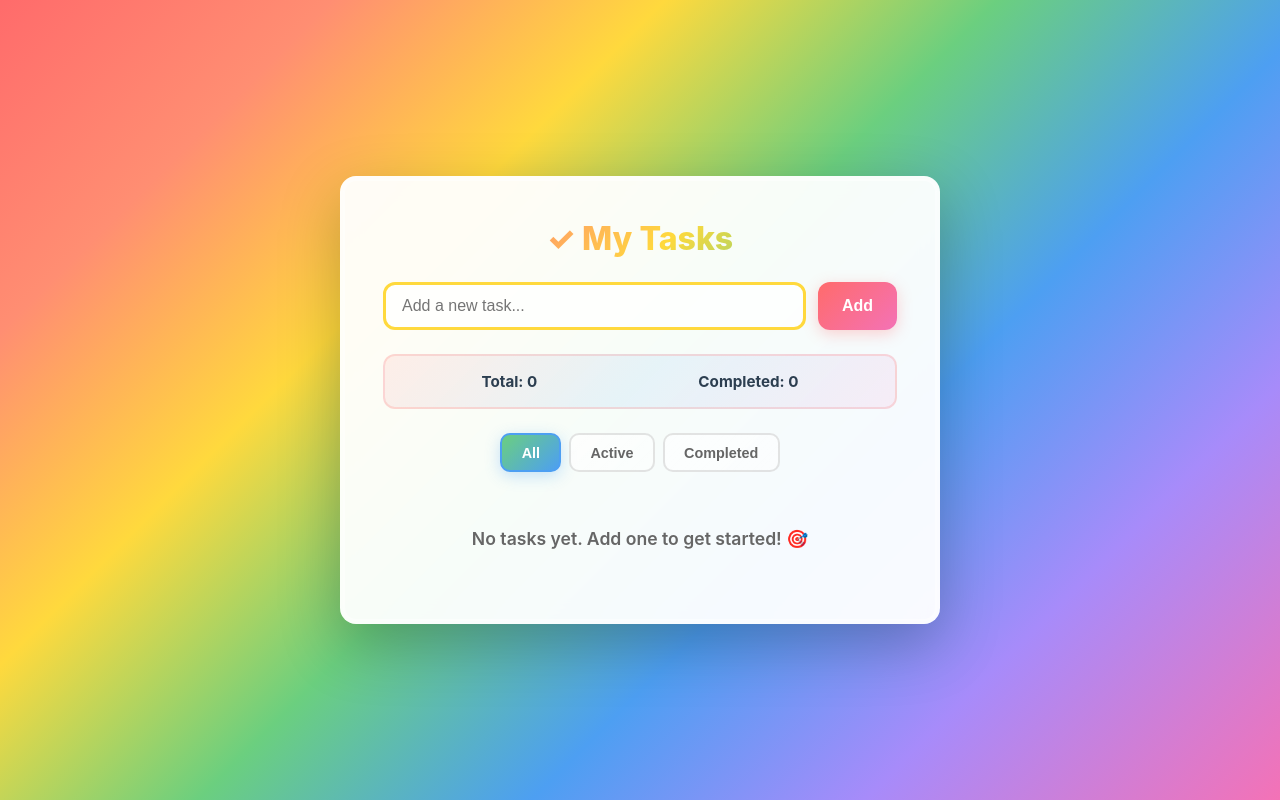
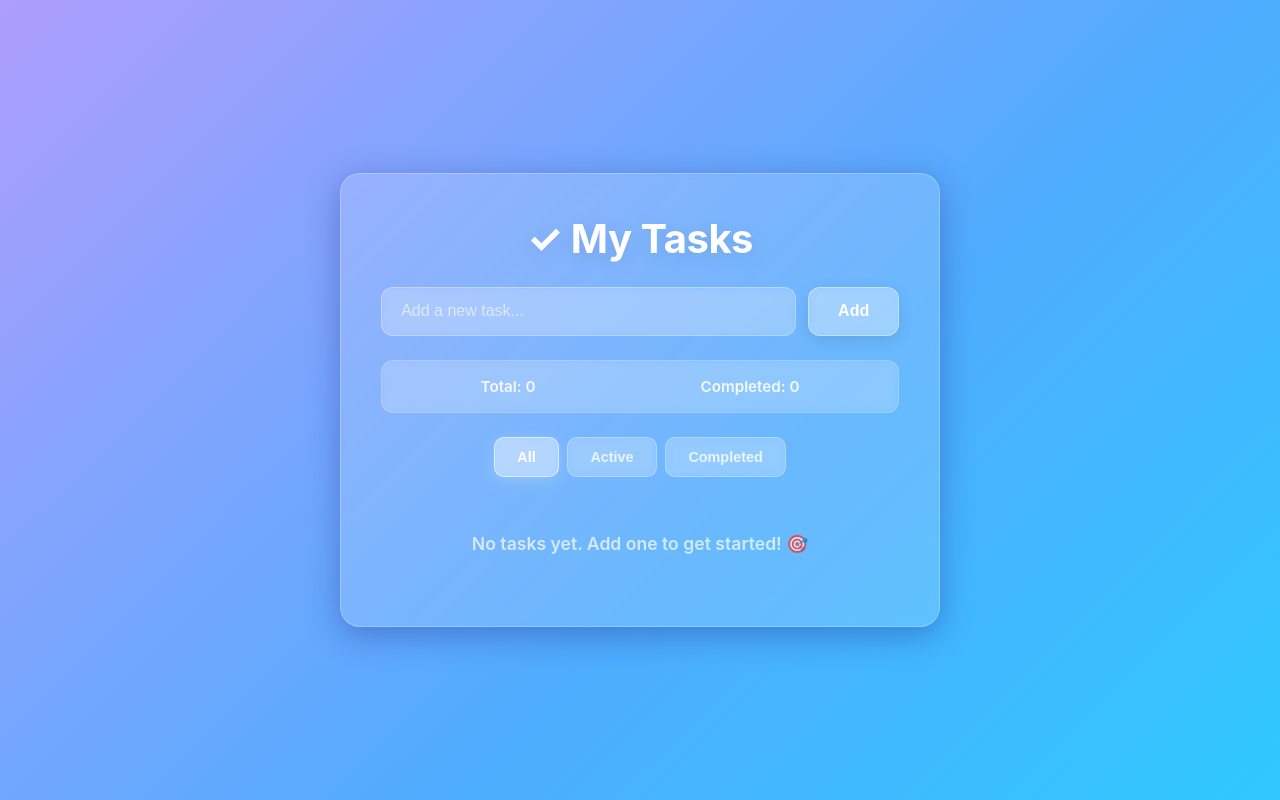
Before and after one commit to lintworkspace/collab-b1fc56e6, a Flask app: page / in a window 1280 px wide. Run offline with Flask 3, Linux system fonts and the light colour scheme; data that the repository does not hold is empty.

Commit message:
Update styling to glassmorphic design with frosted glass effects

```diff
--- a/static/style.css
+++ b/static/style.css
@@ -7,13 +7,21 @@
 
 body {
     font-family: -apple-system, BlinkMacSystemFont, 'Segoe UI', Roboto, Oxygen, Ubuntu, sans-serif;
-    background: linear-gradient(135deg, #ff6b6b 0%, #ff8e72 16%, #ffd93d 32%, #6bcf7f 48%, #4d9ff2 64%, #a78bfa 80%, #f472b6 100%);
+    background: linear-gradient(135deg, #667eea 0%, #764ba2 25%, #f093fb 50%, #4facfe 75%, #00f2fe 100%);
     background-attachment: fixed;
+    background-size: 400% 400%;
+    animation: gradientBg 15s ease infinite;
     min-height: 100vh;
     display: flex;
     align-items: center;
     justify-content: center;
     padding: 1rem;
+}
+
+@keyframes gradientBg {
+    0% { background-position: 0% 50%; }
+    50% { background-position: 100% 50%; }
+    100% { background-position: 0% 50%; }
 }
 
 .container {
@@ -25,26 +33,24 @@ body {
 }
 
 .todo-wrapper {
-    background: rgba(255, 255, 255, 0.95);
+    background: rgba(255, 255, 255, 0.15);
     padding: 2.5rem;
-    border-radius: 16px;
-    box-shadow: 0 20px 60px rgba(0, 0, 0, 0.25), inset 0 0 0 2px rgba(255, 255, 255, 0.5);
+    border-radius: 20px;
+    box-shadow: 0 8px 32px rgba(31, 38, 135, 0.37);
     width: 100%;
-    border: 3px solid rgba(255, 255, 255, 0.3);
-    backdrop-filter: blur(10px);
+    border: 1.5px solid rgba(255, 255, 255, 0.25);
+    backdrop-filter: blur(4px);
+    -webkit-backdrop-filter: blur(4px);
 }
 
 h1 {
-    background: linear-gradient(135deg, #ff6b6b, #ff8e72, #ffd93d, #6bcf7f, #4d9ff2, #a78bfa, #f472b6);
-    background-size: 200% 200%;
-    -webkit-background-clip: text;
-    -webkit-text-fill-color: transparent;
-    background-clip: text;
+    color: white;
     margin-bottom: 1.5rem;
-    font-size: 2rem;
+    font-size: 2.5rem;
     text-align: center;
-    font-weight: 800;
-    animation: gradientShift 8s ease infinite;
+    font-weight: 700;
+    text-shadow: 0 4px 20px rgba(0, 0, 0, 0.1);
+    letter-spacing: -0.5px;
 }
 
 @keyframes gradientShift {
@@ -62,38 +68,48 @@ h1 {
 
 #todoInput {
     flex: 1;
-    padding: 0.75rem 1rem;
-    border: 3px solid #ffd93d;
+    padding: 0.9rem 1.2rem;
+    border: 1.5px solid rgba(255, 255, 255, 0.3);
     border-radius: 12px;
     font-size: 1rem;
     transition: all 0.3s ease;
-    background: rgba(255, 255, 255, 0.8);
+    background: rgba(255, 255, 255, 0.15);
+    backdrop-filter: blur(4px);
+    -webkit-backdrop-filter: blur(4px);
+    color: white;
+}
+
+#todoInput::placeholder {
+    color: rgba(255, 255, 255, 0.6);
 }
 
 #todoInput:focus {
     outline: none;
-    border-color: #4d9ff2;
-    box-shadow: 0 0 0 4px rgba(77, 159, 242, 0.2), 0 0 15px rgba(77, 159, 242, 0.3);
-    background: white;
+    border-color: rgba(255, 255, 255, 0.5);
+    background: rgba(255, 255, 255, 0.25);
+    box-shadow: 0 0 20px rgba(255, 255, 255, 0.2), inset 0 0 10px rgba(255, 255, 255, 0.1);
 }
 
 #addBtn {
-    padding: 0.75rem 1.5rem;
-    background: linear-gradient(135deg, #ff6b6b, #f472b6);
+    padding: 0.9rem 1.8rem;
+    background: rgba(255, 255, 255, 0.25);
     color: white;
-    border: none;
+    border: 1.5px solid rgba(255, 255, 255, 0.4);
     border-radius: 12px;
     font-size: 1rem;
-    font-weight: 700;
+    font-weight: 600;
     cursor: pointer;
     transition: all 0.3s ease;
-    box-shadow: 0 4px 15px rgba(255, 107, 107, 0.3);
+    box-shadow: 0 4px 15px rgba(0, 0, 0, 0.1);
+    backdrop-filter: blur(4px);
+    -webkit-backdrop-filter: blur(4px);
 }
 
 #addBtn:hover {
-    background: linear-gradient(135deg, #ff5252, #f060aa);
+    background: rgba(255, 255, 255, 0.35);
+    border-color: rgba(255, 255, 255, 0.6);
     transform: translateY(-2px);
-    box-shadow: 0 6px 20px rgba(255, 107, 107, 0.4);
+    box-shadow: 0 6px 20px rgba(0, 0, 0, 0.15);
 }
 
 #addBtn:active {
@@ -106,15 +122,17 @@ h1 {
     justify-content: space-around;
     margin-bottom: 1.5rem;
     padding: 1rem;
-    background: linear-gradient(135deg, rgba(255, 107, 107, 0.1), rgba(77, 159, 242, 0.1), rgba(244, 114, 182, 0.1));
+    background: rgba(255, 255, 255, 0.1);
     border-radius: 12px;
     font-size: 0.9rem;
-    border: 2px solid rgba(255, 107, 107, 0.2);
+    border: 1.5px solid rgba(255, 255, 255, 0.2);
+    backdrop-filter: blur(4px);
+    -webkit-backdrop-filter: blur(4px);
 }
 
 .stats span {
-    color: #2c3e50;
-    font-weight: 700;
+    color: rgba(255, 255, 255, 0.9);
+    font-weight: 600;
     font-size: 0.95rem;
 }
 
@@ -128,28 +146,30 @@ h1 {
 }
 
 .filter-btn {
-    padding: 0.6rem 1.2rem;
-    background: linear-gradient(135deg, rgba(255, 255, 255, 0.7), rgba(255, 255, 255, 0.5));
-    color: #666;
-    border: 2px solid rgba(200, 200, 200, 0.5);
+    padding: 0.7rem 1.4rem;
+    background: rgba(255, 255, 255, 0.15);
+    color: rgba(255, 255, 255, 0.8);
+    border: 1.5px solid rgba(255, 255, 255, 0.3);
     border-radius: 10px;
     cursor: pointer;
     font-size: 0.9rem;
     font-weight: 600;
     transition: all 0.3s ease;
+    backdrop-filter: blur(4px);
+    -webkit-backdrop-filter: blur(4px);
 }
 
 .filter-btn:hover {
-    background: linear-gradient(135deg, rgba(255, 255, 255, 0.9), rgba(255, 255, 255, 0.7));
-    border-color: rgba(107, 199, 127, 0.5);
-    box-shadow: 0 4px 12px rgba(107, 199, 127, 0.2);
+    background: rgba(255, 255, 255, 0.25);
+    border-color: rgba(255, 255, 255, 0.5);
+    box-shadow: 0 4px 12px rgba(0, 0, 0, 0.15);
 }
 
 .filter-btn.active {
-    background: linear-gradient(135deg, #6bcf7f, #4d9ff2);
+    background: rgba(255, 255, 255, 0.35);
     color: white;
-    border-color: #4d9ff2;
-    box-shadow: 0 4px 15px rgba(77, 159, 242, 0.3);
+    border-color: rgba(255, 255, 255, 0.6);
+    box-shadow: 0 4px 15px rgba(255, 255, 255, 0.2);
 }
 
 /* Todo List */
@@ -249,7 +269,7 @@ h1 {
 .empty-state {
     text-align: center;
     padding: 2rem 1rem;
-    color: #666;
+    color: rgba(255, 255, 255, 0.7);
     font-size: 1.1rem;
     font-weight: 600;
     animation: fadeIn 0.5s ease;
```
Also changed, not shown: other parts of static/style.css (+27 -27 lines).
